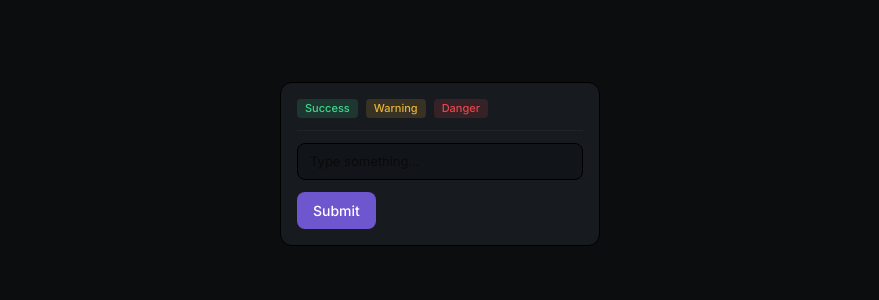
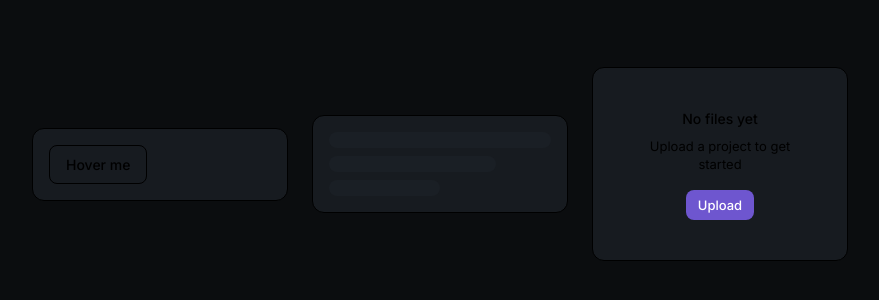
Before and after one commit to varshitha2108/-codeatlas-ai, a React (Vite) app in the folder frontend/: page / in a window 1280 px wide. Shown: the part 236-536 px from the top of the page, without its empty margins (200-1079 px from the left). Built offline with nearby package versions, Linux system fonts and the light colour scheme.

Commit message:
Add Tooltip, Skeleton, EmptyState primitives

```diff
--- a/frontend/src/App.tsx
+++ b/frontend/src/App.tsx
@@ -1,21 +1,30 @@
 import { Button } from './shared/components/Button'
 import { Card } from './shared/components/Card'
-import { Badge } from './shared/components/Badge'
-import { Input } from './shared/components/Input'
-import { Divider } from './shared/components/Divider'
+import { Tooltip } from './shared/components/Tooltip'
+import { Skeleton } from './shared/components/Skeleton'
+import { EmptyState } from './shared/components/EmptyState'
 
 function App() {
   return (
-    <div className="flex h-screen items-center justify-center bg-canvas">
-      <Card className="w-80">
-        <div className="flex gap-2 mb-3">
-          <Badge variant="success">Success</Badge>
-          <Badge variant="warning">Warning</Badge>
-          <Badge variant="danger">Danger</Badge>
-        </div>
-        <Divider className="mb-3" />
-        <Input placeholder="Type something..." className="mb-3 w-full" />
-        <Button variant="primary">Submit</Button>
+    <div className="flex h-screen items-center justify-center bg-canvas gap-6">
+      <Card className="w-64">
+        <Tooltip label="This is a tooltip">
+          <Button variant="secondary">Hover me</Button>
+        </Tooltip>
+      </Card>
+
+      <Card className="w-64 flex flex-col gap-2">
+        <Skeleton className="h-4 w-full" />
+        <Skeleton className="h-4 w-3/4" />
+        <Skeleton className="h-4 w-1/2" />
+      </Card>
+
+      <Card className="w-64">
+        <EmptyState
+          title="No files yet"
+          description="Upload a project to get started"
+          action={<Button variant="primary" size="sm">Upload</Button>}
+        />
       </Card>
     </div>
   )
--- /dev/null
+++ b/frontend/src/shared/components/EmptyState.tsx
@@ -0,0 +1,19 @@
+import type { ReactNode } from 'react'
+
+interface EmptyStateProps {
+  icon?: ReactNode
+  title: string
+  description?: string
+  action?: ReactNode
+}
+
+export function EmptyState({ icon, title, description, action }: EmptyStateProps) {
+  return (
+    <div className="flex flex-col items-center justify-center text-center p-6 gap-2">
+      {icon && <div className="text-tertiary mb-1">{icon}</div>}
+      <p className="text-primary font-medium">{title}</p>
+      {description && <p className="text-secondary text-sm">{description}</p>}
+      {action && <div className="mt-2">{action}</div>}
+    </div>
+  )
+}
--- /dev/null
+++ b/frontend/src/shared/components/Skeleton.tsx
@@ -0,0 +1,3 @@
+export function Skeleton({ className = '' }: { className?: string }) {
+  return <div className={`animate-pulse bg-hover rounded-md ${className}`} />
+}
--- /dev/null
+++ b/frontend/src/shared/components/Tooltip.tsx
@@ -0,0 +1,20 @@
+import { useState, type ReactNode } from 'react'
+
+export function Tooltip({ label, children }: { label: string; children: ReactNode }) {
+  const [visible, setVisible] = useState(false)
+
+  return (
+    <span
+      className="relative inline-flex"
+      onMouseEnter={() => setVisible(true)}
+      onMouseLeave={() => setVisible(false)}
+    >
+      {children}
+      {visible && (
+        <span className="absolute bottom-full left-1/2 -translate-x-1/2 mb-2 px-2 py-1 rounded-sm bg-surface-raised border border-subtle text-xs text-primary whitespace-nowrap z-50">
+          {label}
+        </span>
+      )}
+    </span>
+  )
+}
```
